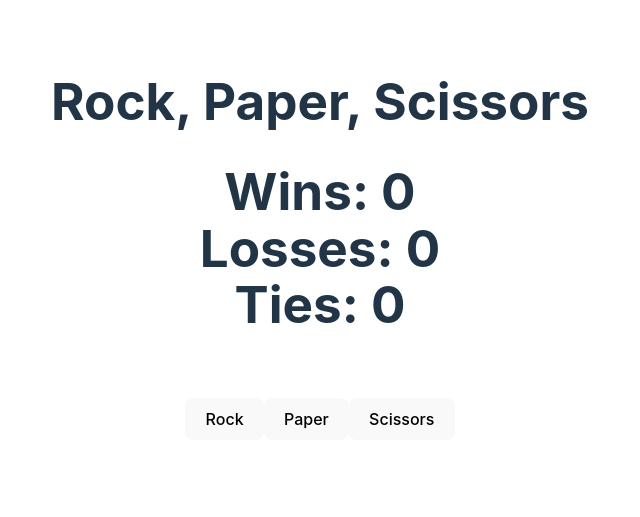
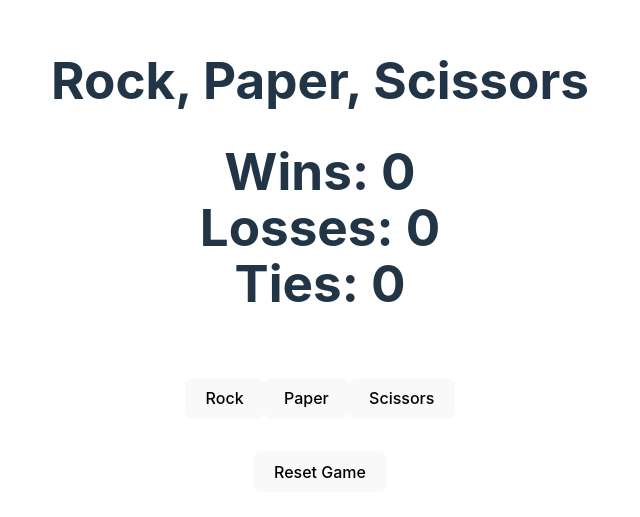
Before and after one commit to andrewgg1/rock-paper-scissors, a React (Vite) app: page / in a window 1280 px wide. Shown: the part 145-662 px from the top of the page, without its empty margins (320-960 px from the left). Built offline with nearby package versions, Linux system fonts and the light colour scheme.

Commit message:
Add reset game functionality
- Implement resetGame function to clear scores
- Add Reset Game button to UI

```diff
--- a/src/App.jsx
+++ b/src/App.jsx
@@ -40,6 +40,13 @@ function App() {
     });
   }
 
+  function resetGame() {
+    clearButtonColours()
+    setWins(0)
+    setLosses(0)
+    setTies(0)
+  }
+
   return (
     <>
       <div>
@@ -60,6 +67,7 @@ function App() {
               </button>
         ))}
       </div>
+      <button onClick={() => {resetGame()}}>Reset Game</button>
     </>
   )
 }
```
